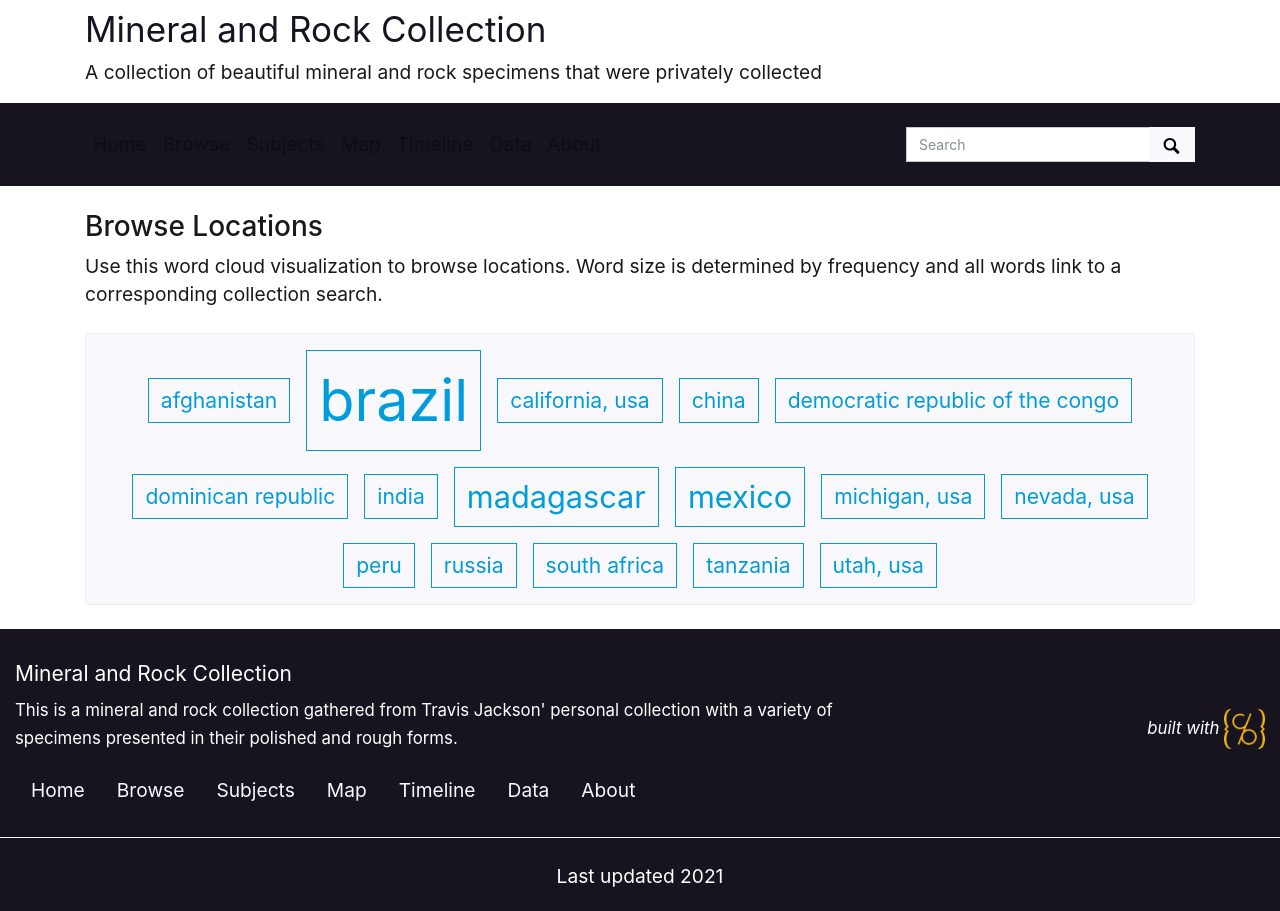
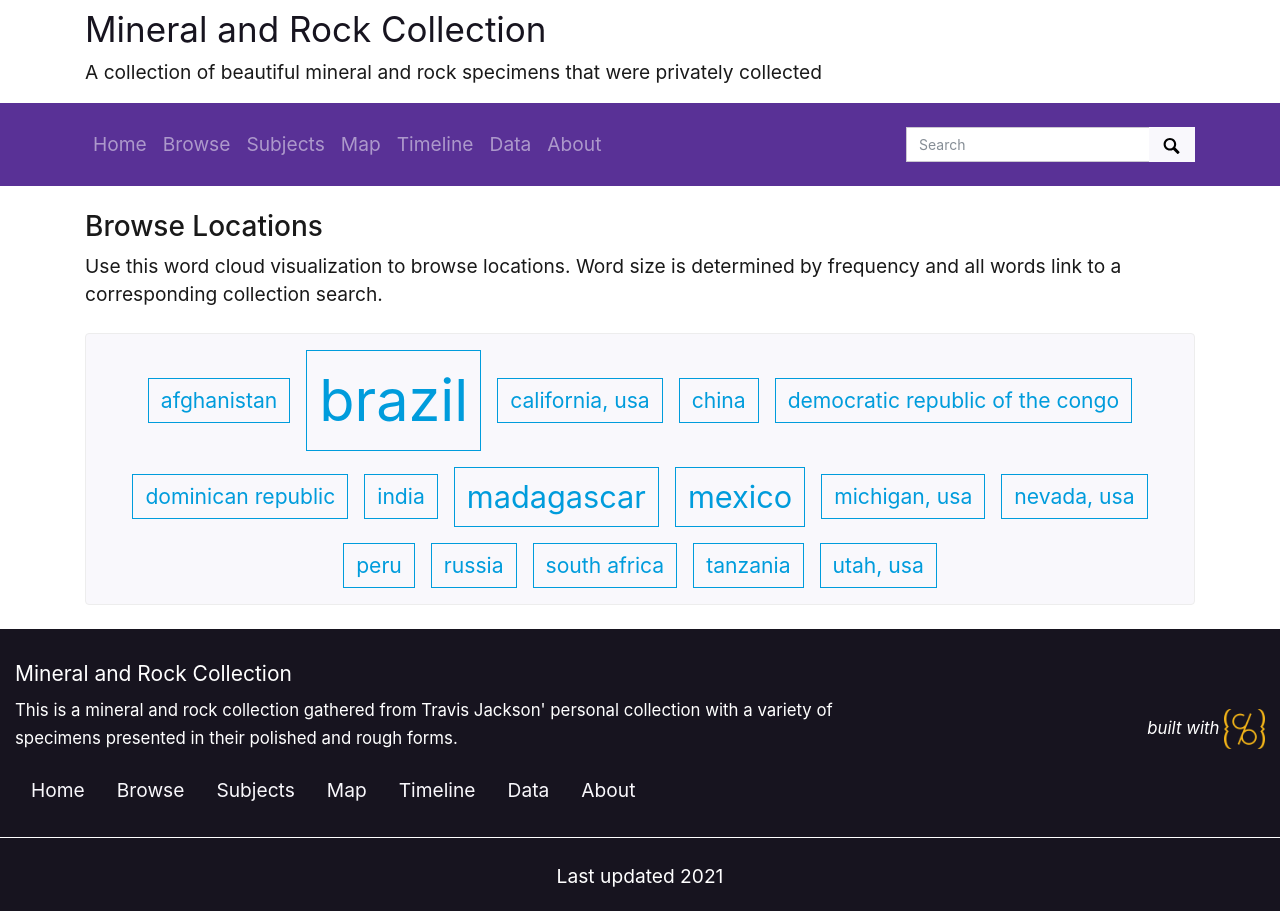
Before and after one commit to ilewis13/Mineral-and-Rock-Collection, a Jekyll site: the page built from pages/locations.md, in a window 1280 px wide. Built offline with Jekyll 4.4.1, drawn with Linux system fonts in a browser that asks for light colours; nearby versions of some CDN libraries.

Commit message:
Update theme.yml

```diff
--- a/_data/theme.yml
+++ b/_data/theme.yml
@@ -69,10 +69,10 @@
 # NAVBAR COLORS
 # If you'd like to change the color of the nav-bar and links, adjust the below.
 # Choose from "navbar-light" for use with light background colors, or "navbar-dark" for dark background colors
-navbar-color: navbar-light
+navbar-color: navbar-dark
 # navbar background color
 # Choose from bg-primary, bg-secondary, bg-success, bg-danger, bg-warning, bg-info, bg-light, bg-dark, bg-white
-navbar-background: bg-dark
+navbar-background: bg-primary
 
 # BOOTSWATCH THEMES
 # You can replace the standard Bootstrap theme with a Bootswatch (https://github.com/thomaspark/bootswatch) option
```
